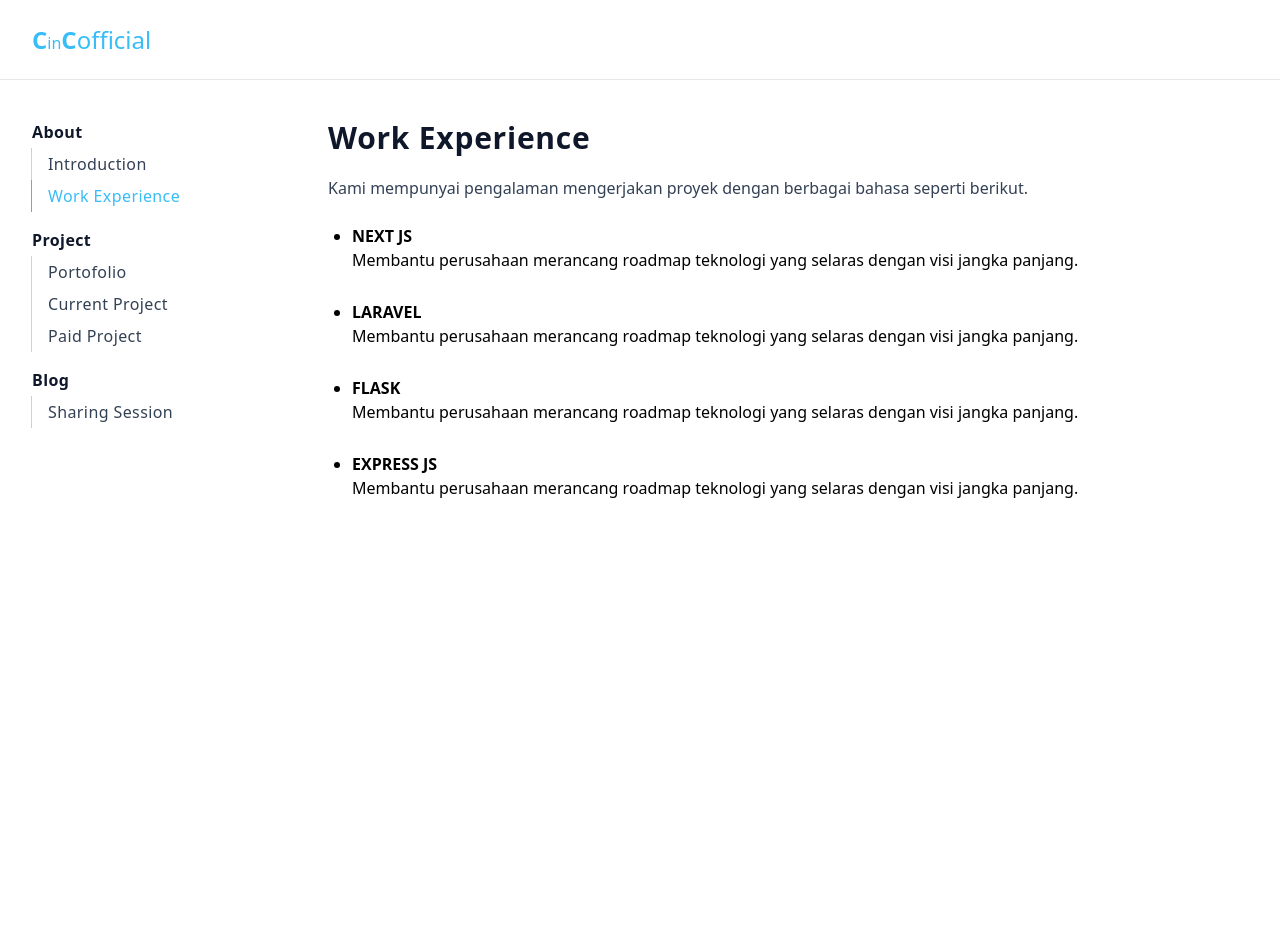
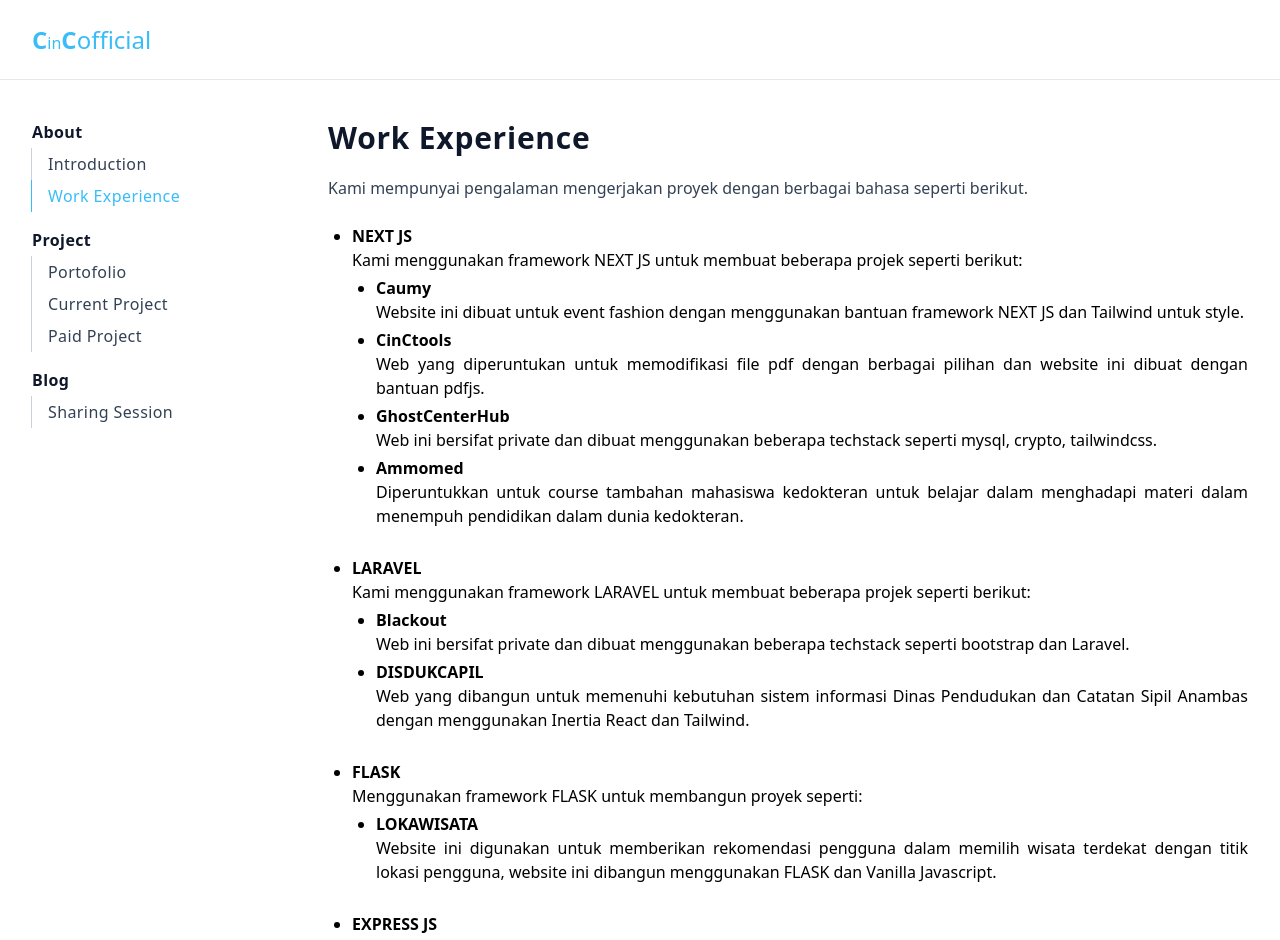
Before and after one commit to Habsyi2512/web-portofolio, a Next.js app: page /work-experience in a window 1280 px wide. Shown: the top 940 px of the page. Before the commit the page ends 800 px from the top, so only its background shows below. Built offline with nearby package versions, Linux system fonts and the light colour scheme.

Commit message:
fix work experience

```diff
--- a/src/app/page.tsx
+++ b/src/app/page.tsx
@@ -2,7 +2,7 @@ import { Paragraph, TextTitle } from "@/components/typography/Typography";
 
 export default function Page() {
   return (
-    <div className="h-[2000px] p-4 space-y-4">
+    <div className="h-[2000px] p-4 space-y-4 text-justify">
       <TextTitle title="Introduction" />
       <Paragraph>
         <strong>Selamat datang di CinC – Mitra Terbaik Anda dalam Solusi IT Konsultan</strong>
--- a/src/app/work-experience/page.tsx
+++ b/src/app/work-experience/page.tsx
@@ -4,7 +4,7 @@ import { Paragraph, TextTitle } from "@/components/typography/Typography";
 
 export default function Page() {
   return (
-    <div>
+    <div className='text-justify'>
       <TextTitle title="Work Experience" />
       <Paragraph>
       Kami mempunyai pengalaman mengerjakan proyek dengan berbagai bahasa seperti berikut.
@@ -13,19 +13,68 @@ export default function Page() {
        <ul className="list-disc ml-6 space-y-1">
         <li><strong>NEXT JS</strong>
         <br />
-        Membantu perusahaan merancang roadmap teknologi yang selaras dengan visi jangka panjang.</li>
+        Kami menggunakan framework NEXT JS untuk membuat beberapa projek seperti berikut:</li>
+          <ul className='list-disc ml-6 space-y-1'>
+            <li>
+             <strong>Caumy</strong>
+             <br />
+             Website ini dibuat untuk event fashion dengan menggunakan bantuan framework NEXT JS dan Tailwind untuk style.
+            </li>
+            <li>
+             <strong>CinCtools</strong>
+             <br />
+             Web yang diperuntukan untuk memodifikasi file pdf dengan berbagai pilihan dan website ini dibuat dengan bantuan pdfjs.
+            </li>
+            <li>
+             <strong>GhostCenterHub</strong>
+             <br />
+              Web ini bersifat private dan dibuat menggunakan beberapa techstack seperti mysql, crypto, tailwindcss.
+            </li>
+            <li>
+             <strong>Ammomed</strong>
+             <br />
+              Diperuntukkan untuk course tambahan mahasiswa kedokteran untuk belajar dalam menghadapi materi dalam menempuh pendidikan dalam dunia kedokteran.
+            </li>
+          </ul>
         <br />
         <li><strong>LARAVEL</strong>
         <br />
-        Membantu perusahaan merancang roadmap teknologi yang selaras dengan visi jangka panjang.</li>
+        Kami menggunakan framework LARAVEL untuk membuat beberapa projek seperti berikut:</li>
+         <ul className='list-disc ml-6 space-y-1'>
+            <li>
+             <strong>Blackout</strong>
+             <br />
+              Web ini bersifat private dan dibuat menggunakan beberapa techstack seperti bootstrap dan Laravel.
+            </li>
+            <li>
+             <strong>DISDUKCAPIL</strong>
+             <br />
+              Web yang dibangun untuk memenuhi kebutuhan sistem informasi Dinas Pendudukan dan Catatan Sipil Anambas dengan menggunakan Inertia React dan Tailwind.
+            </li>
+          </ul>
         <br />
         <li><strong>FLASK</strong>
         <br />
-        Membantu perusahaan merancang roadmap teknologi yang selaras dengan visi jangka panjang.</li>
+        Menggunakan framework FLASK untuk membangun proyek seperti:</li>
+        <ul className='list-disc ml-6 space-y-1'>
+            <li>
+             <strong>LOKAWISATA</strong>
+             <br />
+              Website ini digunakan untuk memberikan rekomendasi pengguna dalam memilih wisata terdekat dengan titik lokasi pengguna, website ini
+              dibangun menggunakan FLASK dan Vanilla Javascript.
+            </li>
+          </ul>
         <br />
-        <li><strong>EXPRESS  JS</strong>
+        <li><strong>EXPRESS JS</strong>
         <br />
-        Membantu perusahaan merancang roadmap teknologi yang selaras dengan visi jangka panjang.</li>
+        Dengan EXPRESS JS kami berhasil membangun sistem seperti:</li>
+        <ul className='list-disc ml-6 space-y-1'>
+            <li>
+             <strong>API by inthehouse</strong>
+             <br />
+              Menbuat API untuk inthehouse dengan bantuan techstack seperti express js, ejs, dan bootstrap.
+            </li>
+          </ul>
         <br />
       </ul>
     </div>
```
